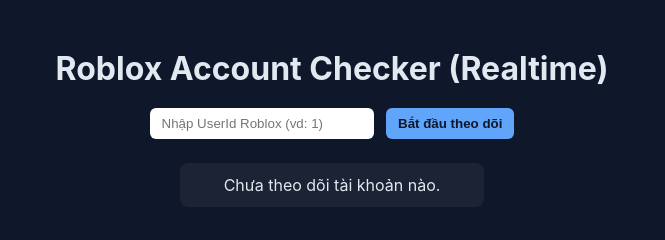
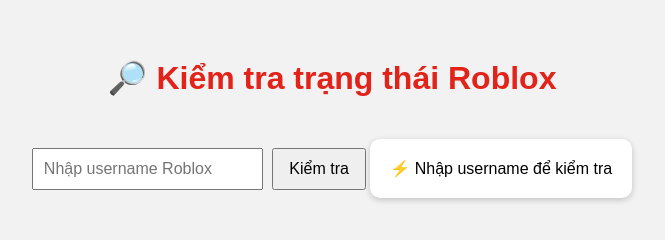
Before and after one commit to trumfree/roblox-web, a plain HTML site: page index.html in a window 1280 px wide. Shown: the whole page, without its empty margins (308-973 px from the left). Drawn offline with Linux system fonts and the light colour scheme.

Commit message:
Update index.html

```diff
--- a/index.html
+++ b/index.html
@@ -1,110 +1,94 @@
-<!doctype html>
+<!DOCTYPE html>
 <html lang="vi">
 <head>
-  <meta charset="utf-8"/>
-  <meta name="viewport" content="width=device-width,initial-scale=1"/>
-  <title>Roblox Presence Checker</title>
+  <meta charset="UTF-8">
+  <title>Kiểm tra trạng thái Roblox</title>
   <style>
     body {
-      font-family: Inter, Arial, sans-serif;
-      background: #0f172a;
-      color: #e2e8f0;
-      display: flex;
-      flex-direction: column;
-      align-items: center;
-      justify-content: flex-start;
+      font-family: Arial, sans-serif;
+      text-align: center;
+      padding: 30px;
+      background: #f2f2f2;
+    }
+    h1 {
+      color: #e2231a;
+    }
+    #status {
+      margin-top: 20px;
       padding: 20px;
-    }
-    h1 { margin-bottom: 16px; }
-    input, button {
-      padding: 8px 12px;
-      border-radius: 6px;
-      border: none;
-      margin: 4px;
+      border-radius: 10px;
+      background: white;
+      box-shadow: 0 2px 6px rgba(0,0,0,0.2);
+      display: inline-block;
     }
     input {
-      min-width: 200px;
+      padding: 10px;
+      font-size: 16px;
     }
     button {
-      background: #60a5fa;
-      color: #0f172a;
-      font-weight: 600;
+      padding: 10px 15px;
+      font-size: 16px;
+      margin-left: 5px;
       cursor: pointer;
     }
-    #statusBox {
-      margin-top: 20px;
-      padding: 12px;
-      border-radius: 8px;
-      background: rgba(255,255,255,0.05);
-      min-width: 280px;
-      text-align: center;
+    img {
+      border-radius: 50%;
+      margin: 10px 0;
     }
-    .online { color: #7ef3a6; font-weight: bold; }
-    .offline { color: #f87171; font-weight: bold; }
-    .studio { color: #fbbf24; font-weight: bold; }
-    .ingame { color: #60a5fa; font-weight: bold; }
   </style>
 </head>
 <body>
-  <h1>Roblox Account Checker (Realtime)</h1>
+  <h1>🔎 Kiểm tra trạng thái Roblox</h1>
 
-  <div>
-    <input id="userId" type="text" placeholder="Nhập UserId Roblox (vd: 1)"/>
-    <button id="startBtn">Bắt đầu theo dõi</button>
-  </div>
+  <input type="text" id="username" placeholder="Nhập username Roblox">
+  <button onclick="checkAccount()">Kiểm tra</button>
 
-  <div id="statusBox">Chưa theo dõi tài khoản nào.</div>
+  <div id="status">⚡ Nhập username để kiểm tra</div>
 
   <script>
-    const startBtn = document.getElementById("startBtn");
-    const userIdInput = document.getElementById("userId");
-    const statusBox = document.getElementById("statusBox");
-    let evtSource = null;
-
-    function updateStatus(presence) {
-      if (!presence) {
-        statusBox.textContent = "Không lấy được dữ liệu.";
-        return;
+    // Lấy UserId từ username qua API Roblox
+    async function getUserId(username) {
+      try {
+        const res = await fetch(`https://users.roblox.com/v1/users/by-username/${username}`);
+        if (!res.ok) throw new Error("Không tìm thấy user");
+        const data = await res.json();
+        return data.id;
+      } catch (err) {
+        console.error("Lỗi lấy UserId:", err);
+        return null;
       }
-      const type = presence.userPresenceType;
-      let txt = "Offline";
-      let cls = "offline";
-
-      if (type === 1) { txt = "Online"; cls = "online"; }
-      if (type === 2) { txt = "In Studio"; cls = "studio"; }
-      if (type === 3) { txt = "In Game"; cls = "ingame"; }
-
-      statusBox.innerHTML = `
-        <div>UserId: ${presence.userId}</div>
-        <div class="${cls}">Trạng thái: ${txt}</div>
-        ${presence.lastLocation ? `<div>Last location: ${presence.lastLocation}</div>` : ""}
-      `;
     }
 
-    startBtn.addEventListener("click", () => {
-      const userId = userIdInput.value.trim();
-      if (!userId) {
-        alert("Nhập UserId Roblox trước!");
+    // Kiểm tra account Roblox
+    async function checkAccount() {
+      const username = document.getElementById("username").value.trim();
+      const statusDiv = document.getElementById("status");
+      statusDiv.innerHTML = "⏳ Đang kiểm tra...";
+
+      if (!username) {
+        statusDiv.innerHTML = "⚠️ Bạn chưa nhập username.";
         return;
       }
 
-      if (evtSource) evtSource.close();
+      const userId = await getUserId(username);
 
-      statusBox.textContent = "Đang kết nối...";
+      if (!userId) {
+        statusDiv.innerHTML = "⚠️ Không tìm thấy UserId.";
+        return;
+      }
 
-      evtSource = new EventSource(`http://localhost:3000/events?userId=${userId}`);
-      evtSource.onmessage = (e) => {
-        const data = JSON.parse(e.data);
-        if (data.error) {
-          statusBox.textContent = "Lỗi: " + data.error;
-        } else {
-          updateStatus(data);
-        }
-      };
-      evtSource.onerror = () => {
-        statusBox.textContent = "Mất kết nối server.";
-      };
-    });
+      // Avatar & Profile
+      const avatarUrl = `https://www.roblox.com/headshot-thumbnail/image?userId=${userId}&width=150&height=150&format=png`;
+      const profileUrl = `https://www.roblox.com/users/${userId}/profile`;
+
+      statusDiv.innerHTML = `
+        <img src="${avatarUrl}" alt="avatar" width="150" height="150"><br>
+        👤 <b>${username}</b> <br>
+        🆔 UserId: ${userId} <br>
+        ✅ Account tồn tại! <br>
+        🔗 <a href="${profileUrl}" target="_blank">Xem profile Roblox</a>
+      `;
+    }
   </script>
 </body>
 </html>
```
